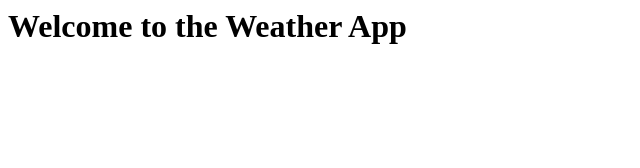
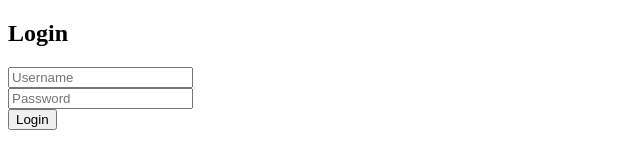
Before and after one commit to HatchetIRL/weather-site, a website: page public/index.html in a window 1280 px wide. Shown: the whole page, without its empty margins (0-640 px from the left). Drawn offline with Linux system fonts and the light colour scheme.

Commit message:
updated index.html, added login func

```diff
--- a/public/index.html
+++ b/public/index.html
@@ -1 +1,12 @@
-<h1>Welcome to the Weather App</h1>
+<!DOCTYPE html>
+<html>
+<head><title>Login</title></head>
+<body>
+  <h2>Login</h2>
+  <form action="/login" method="POST">
+    <input type="text" name="username" placeholder="Username" required /><br />
+    <input type="password" name="password" placeholder="Password" required /><br />
+    <button type="submit">Login</button>
+  </form>
+</body>
+</html>
```
